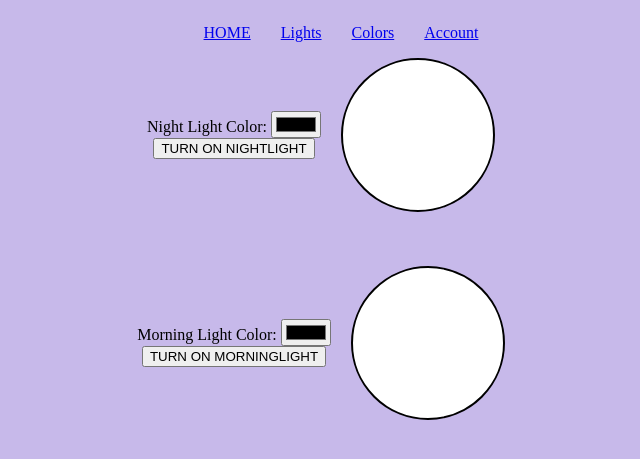
After one commit to oliver-kielian/Children-s-Alarm-Clock, a Flask app: page /colors in a window 1280 px wide. The commit adds this page. Shown: the top 459 px of the page, without its empty margins (319-959 px from the left). Run offline with Flask 3, Linux system fonts and the light colour scheme.

Commit message:
Colors styling

```diff
--- a/server.py
+++ b/server.py
@@ -62,12 +62,10 @@ def login():
             msg = " "
             return render_template('login.html', msg=msg)
 
-
-
 @app.route('/')
 def index():
     if current_user.is_authenticated:
-        return render_template("after.html")
+        return render_template("home.html")
     else:
         return render_template('index.html')
 
@@ -98,6 +96,23 @@ def setMorningAlarm():
     time = data.get("time")
     return jsonify({"message": f"Alarm set to {time}"})
 
+@app.route('/home', methods=['GET'])
+def home():
+    return render_template('home.html')
+
+
+@app.route('/lights', methods=['GET'])
+def lights():
+    return render_template('lights.html')
+
+@app.route('/colors', methods=['GET'])
+def colors():
+    return render_template('colors.html')
+
+@app.route('/account', methods=['GET'])
+def account():
+    return render_template('account.html')
+
 
 if __name__ == '__main__':
     # ssl_context=('cert.pem', 'key.pem')
--- a/static/bluetoothScript.js
+++ b/static/bluetoothScript.js
@@ -35,6 +35,7 @@ document.getElementById("bluetoothButton").addEventListener("click", () => {
     .then(characteristic => {
         statusElement.textContent = 'Sucessfully Connected to Arduino...';
         gattCharacteristic = characteristic;
+        window.location.href = "lights.html";
 
     })
     .catch(error => {
@@ -71,7 +72,7 @@ function utf8Encode(str) {
     return new TextEncoder().encode(str);
 }
 
-
+/*
 // Disconnect from the device if we are not on the page
 window.addEventListener('beforeunload', () =>{
     if(ourDevice && ourDevice.gatt.connected){
@@ -79,3 +80,4 @@ window.addEventListener('beforeunload', () =>{
         console.log("We have disconnected from arduino!");
     }
 });
+*/
--- a/static/nightLightScript.js
+++ b/static/nightLightScript.js
@@ -1,5 +1,6 @@
 const nightColorButton = document.getElementById('nightLight');
 const selectedColorNight = document.getElementById('nightColor');
+const nightColorCircle = document.getElementById('nightColorCircle')
 let sendColorIDNight = "";
 
 // get id of color
@@ -7,6 +8,7 @@ selectedColorNight.addEventListener('input', function (){
     const color = this.value;
     console.log("Selected Color For Night:", color);
     sendColorIDNight = color;
+    nightColorCircle.style.backgroundColor = color;
 });
 
 nightColorButton.addEventListener('click', function (){
--- a/static/style.css
+++ b/static/style.css
@@ -1,18 +1,28 @@
-body {
-  display: flex;
-  flex-direction: column;
-  justify-content: center;
-  align-items: center;
-  text-align: center;
-    display: flex;
-    flex-direction: column;
-    justify-content: center;
-    align-items: center;
-    text-align: center;
-    background-color:  #c7b9ea;
-    }
-
 ul{
     list-style: none;
     display:flex; gap:30px;
 }
+
+body {
+  display: flex;
+  justify-content: center;
+  flex-direction: column;
+  align-items: center;
+  text-align: center;
+  background-color: #c7b9ea;
+}
+
+.color {
+  display: flex;
+  flex-direction: row;
+  align-items: center;
+  gap: 20px;
+}
+
+.colorCircle {
+  width: 150px;
+  height: 150px;
+  border-radius: 50%;
+  background-color: white;
+  border: 2px solid black;
+}
--- /dev/null
+++ b/templates/colors.html
@@ -0,0 +1,27 @@
+{% extends 'navBar.html' %}
+{% block title %}
+    Colors
+{% endblock %}
+{% block content %}
+
+<div class="color">
+    <div>
+        Night Light Color: <input id="nightColor" type="color" name="nightColor" required><br>
+        <button id="nightLight">TURN ON NIGHTLIGHT</button>
+        <script src="static/nightLightScript.js"></script>
+    </div>
+    <div class="colorCircle" id="nightColorCircle"></div>
+</div>
+
+<br>
+<br>
+<br>
+
+<div class="color">
+    <div>
+        Morning Light Color: <input id="morningColor" type="color" name="morningColor" required><br>
+        <button id="morningLight">TURN ON MORNINGLIGHT</button>
+    </div>
+    <div class="colorCircle" id="morningColorCircle"></div>
+</div>
+{% endblock %}
--- /dev/null
+++ b/templates/navBar.html
@@ -0,0 +1,20 @@
+<!DOCTYPE html>
+<html lang="en">
+    <head>
+        <meta charset="UTF-8">
+        <link href="/static/style.css" rel="stylesheet">
+        <title>{% block title %}{% endblock %}</title>
+    </head>
+    <body>
+        <nav>
+            <ul>
+                <li><a href="/home">HOME</a></li>
+                <li><a href="/lights">Lights</a></li>
+                <li><a href="/colors">Colors</a></li>
+                <li><a href="/account">Account</a></li>
+            </ul>
+        </nav>
+        {% block content %}
+        {% endblock %}
+    </body>
+</html>
```
Also changed, not shown: Templates/after.html (deleted, +0 -41 lines), templates/account.html (added, +7 -0 lines), templates/home.html (added, +13 -0 lines), templates/lights.html (added, +23 -0 lines), instance/database.db.
